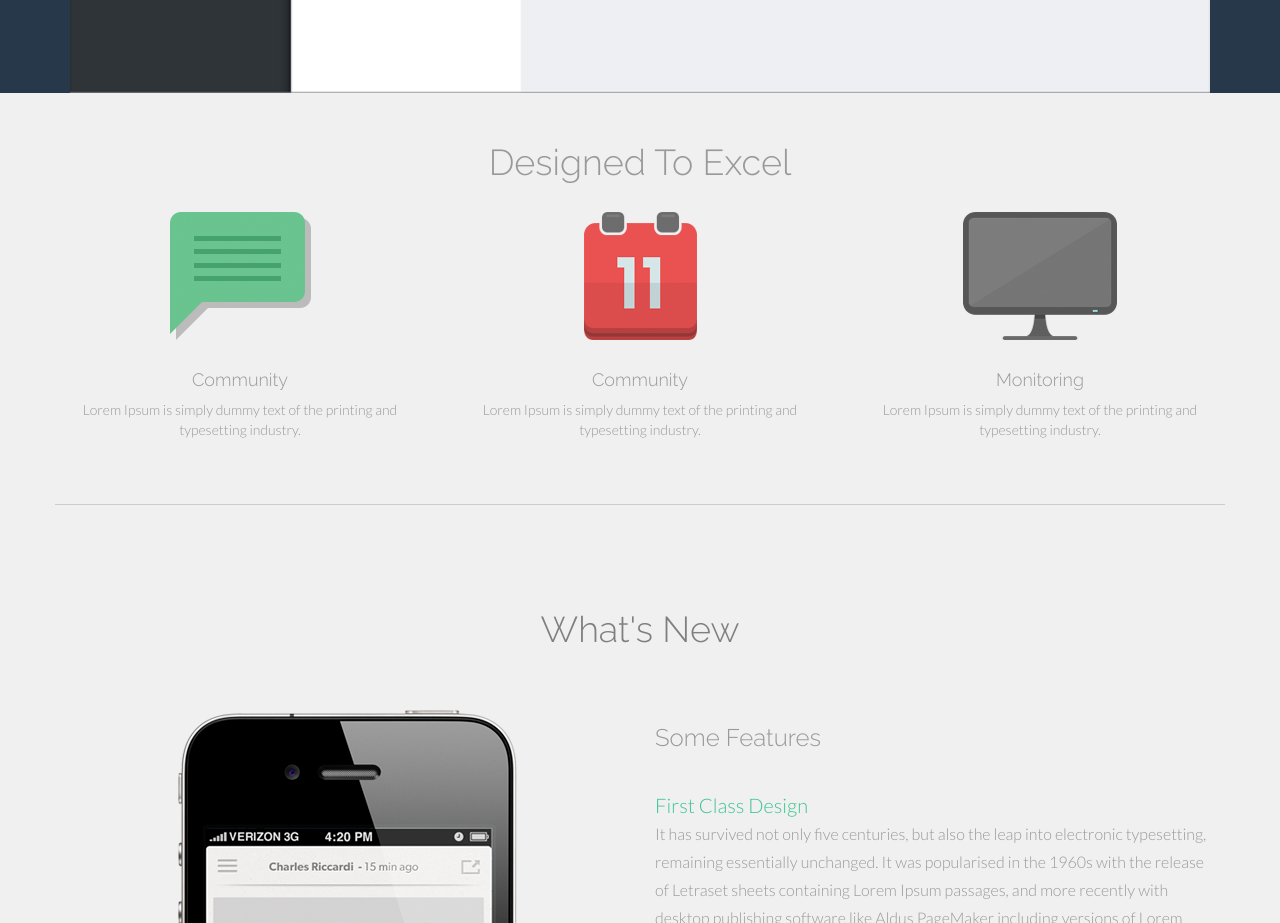
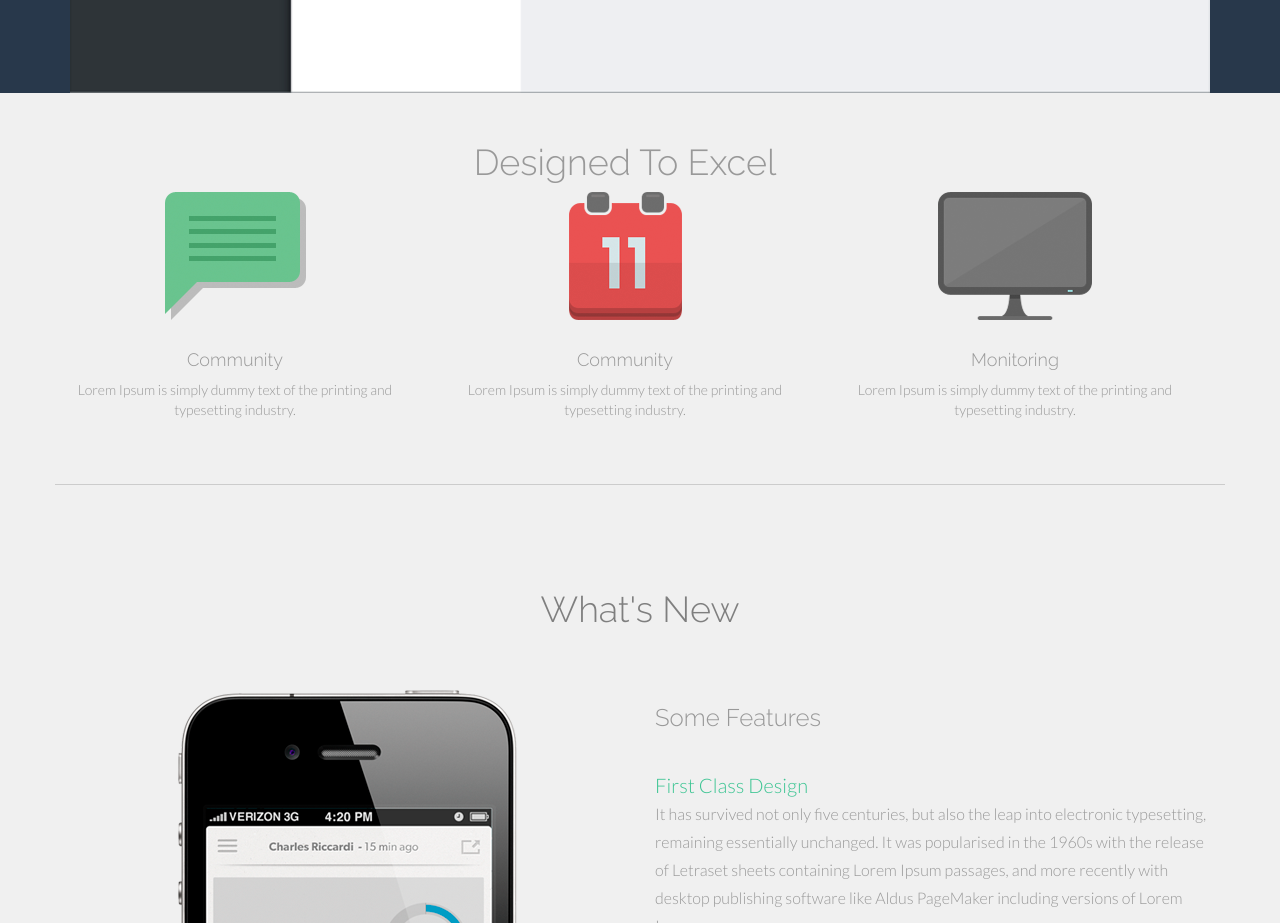
Before and after one commit to amalakamala/responsive-pratt, a plain HTML site: page index.html in a window 1280 px wide. Shown: the part 880-1803 px from the top of the page. Drawn offline with nearby package versions, Linux system fonts and the light colour scheme.

Commit message:
arreglo css

```diff
--- a/assets/css/main.css
+++ b/assets/css/main.css
@@ -59,12 +59,20 @@ h1, h2, h3, h4, h5, h6{
 	padding: 30px 0;
 }
 
+.designed-excel{
+	width: 100%;
+}
+
+.img-designed-excel{
+	padding: 0;
+}
+
 .text-designed-excel{
-	padding: 0 10px 20px 10px;
+	padding: 0 10px 0 10px;
 }
 
 .text-img{
-	padding: 20px 25px;
+	padding: 20px 20px;
 }
 
 hr {
```
